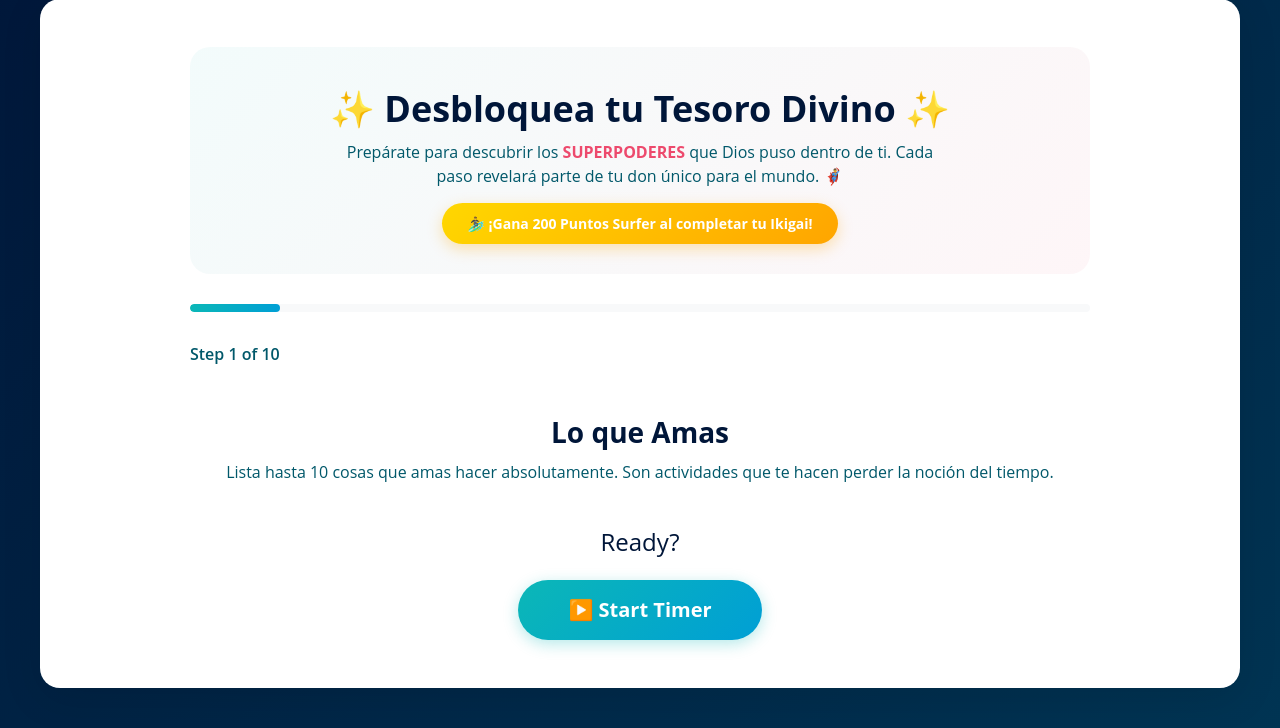
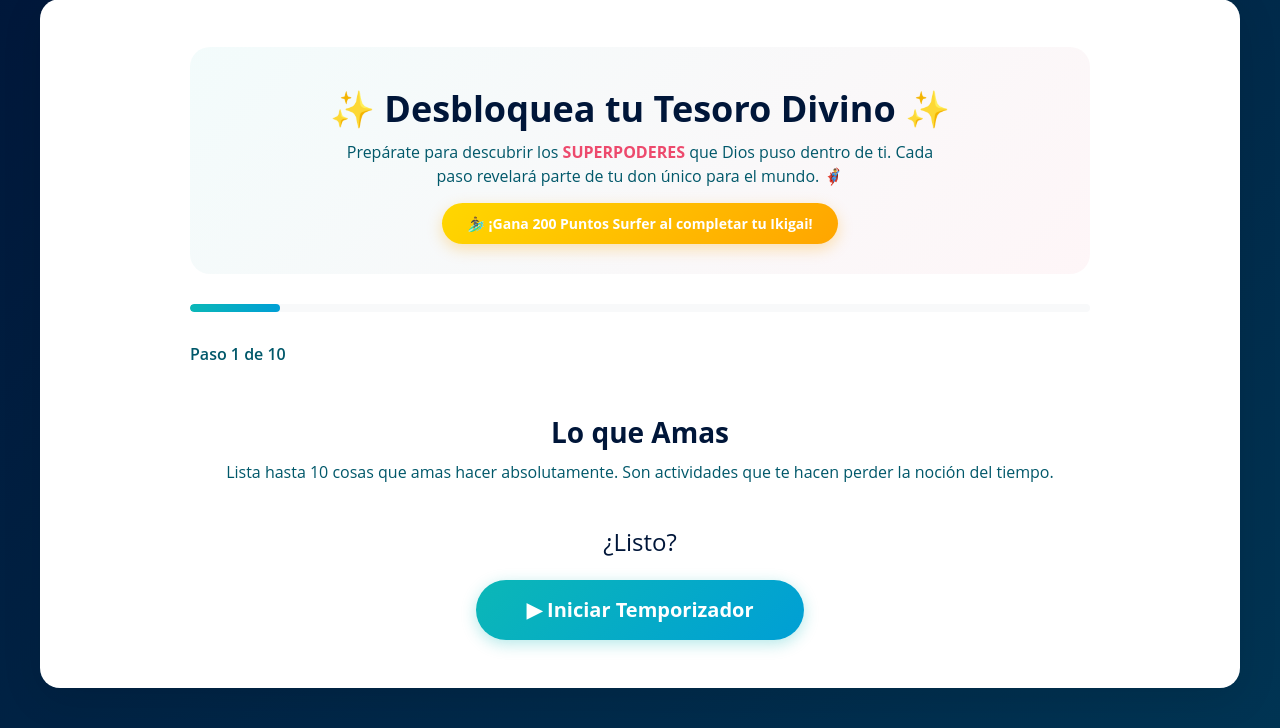
Before and after one commit to Morenazzo/ikigai-app, a Flask app: page /exercise in a window 1280 px wide. Shown: the part 117-845 px from the top of the page. Run offline with Flask 3, Linux system fonts and the light colour scheme.

Commit message:
Fix translations: Ready/Start Timer in JS, fix time (5->3 min), move arrow lower

```diff
--- a/landing-page/components/Hero.tsx
+++ b/landing-page/components/Hero.tsx
@@ -102,8 +102,8 @@ export default function Hero() {
           </div>
         </div>
 
-        {/* Scroll Indicator */}
-        <div className="absolute bottom-32 left-1/2 transform -translate-x-1/2 animate-bounce">
+        {/* Scroll Indicator - moved outside stats grid */}
+        <div className="mt-16 flex justify-center animate-bounce">
           <svg className="w-8 h-8 text-navy-dark" fill="none" strokeLinecap="round" strokeLinejoin="round" strokeWidth="2" viewBox="0 0 24 24" stroke="currentColor">
             <path d="M19 14l-7 7m0 0l-7-7m7 7V3"></path>
           </svg>
--- a/landing-page/lib/translations.ts
+++ b/landing-page/lib/translations.ts
@@ -55,7 +55,7 @@ export const translations = {
       title: "Tu Viaje de 9 Pasos",
       subtitle: "Un proceso guiado de 25 minutos para desbloquear tu propósito divino",
       steps: [
-        { title: "Lo que AMAS", time: "5 min", description: "Lista hasta 10 cosas que amas hacer absolutamente" },
+        { title: "Lo que AMAS", time: "3 min", description: "Lista hasta 10 cosas que amas hacer absolutamente" },
         { title: "En lo que eres BUENO", time: "3 min", description: "Identifica hasta 10 habilidades y talentos naturales" },
         { title: "Por lo que te pueden PAGAR", time: "3 min", description: "Lista hasta 10 habilidades monetizables" },
         { title: "Lo que el mundo NECESITA", time: "3 min", description: "Anota hasta 10 problemas que te importan" },
@@ -168,7 +168,7 @@ export const translations = {
       title: "Your 9-Step Journey",
       subtitle: "A 25-minute guided process to unlock your divine purpose",
       steps: [
-        { title: "What You LOVE", time: "5 min", description: "List up to 10 things you absolutely love doing" },
+        { title: "What You LOVE", time: "3 min", description: "List up to 10 things you absolutely love doing" },
         { title: "What You're GOOD AT", time: "3 min", description: "Identify up to 10 natural skills and talents" },
         { title: "What You Can Be PAID FOR", time: "3 min", description: "List up to 10 monetizable skills" },
         { title: "What The World NEEDS", time: "3 min", description: "Note up to 10 problems you care about" },
--- a/templates/exercise.html
+++ b/templates/exercise.html
@@ -719,6 +719,16 @@
 </div>
 
 <script>
+// Translations from server
+const translations = {
+    ready: "{{ t('ready') }}",
+    start_timer: "{{ t('start_timer') }}",
+    pause: "{{ t('pause') }}",
+    continue: "{{ t('continue') }}",
+    step_of: "{{ t('step_of', current='__CURRENT__', total='__TOTAL__') }}".replace('__CURRENT__', '{current}').replace('__TOTAL__', '{total}'),
+    saved: "{{ t('saved') }}"
+};
+
 let currentStep = 1;
 const totalSteps = 10;
 let timers = {};
@@ -842,10 +852,10 @@ function showInstructions(step) {
     startContainer.style.marginTop = '40px';
     startContainer.innerHTML = `
         <div style="font-size: 24px; color: var(--navy); margin-bottom: 20px; font-weight: 500;">
-            Ready?
+            ${translations.ready}
         </div>
         <button class="btn btn-primary btn-lg" onclick="startStep(${step})" style="font-size: 20px; padding: 15px 50px;">
-            ▶️ Start Timer
+            ${translations.start_timer}
         </button>
     `;
 
@@ -1118,7 +1128,7 @@ function pauseTimer(step) {
 function updateProgress() {
     const progress = (currentStep / totalSteps) * 100;
     document.getElementById('progressBar').style.width = progress + '%';
-    document.getElementById('stepIndicator').textContent = `Step ${currentStep} of ${totalSteps}`;
+    document.getElementById('stepIndicator').textContent = translations.step_of.replace('{current}', currentStep).replace('{total}', totalSteps);
 }
 
 function collectData() {
--- a/translations.py
+++ b/translations.py
@@ -98,7 +98,7 @@ TRANSLATIONS = {
         'previous': 'Anterior',
         'finish': 'Finalizar y Ver Resultados',
         'ready': '¿Listo?',
-        'start_timer': 'Iniciar Temporizador',
+        'start_timer': '▶ Iniciar Temporizador',
 
         # Placeholders
         'something_love': 'Algo que amas...',
```
